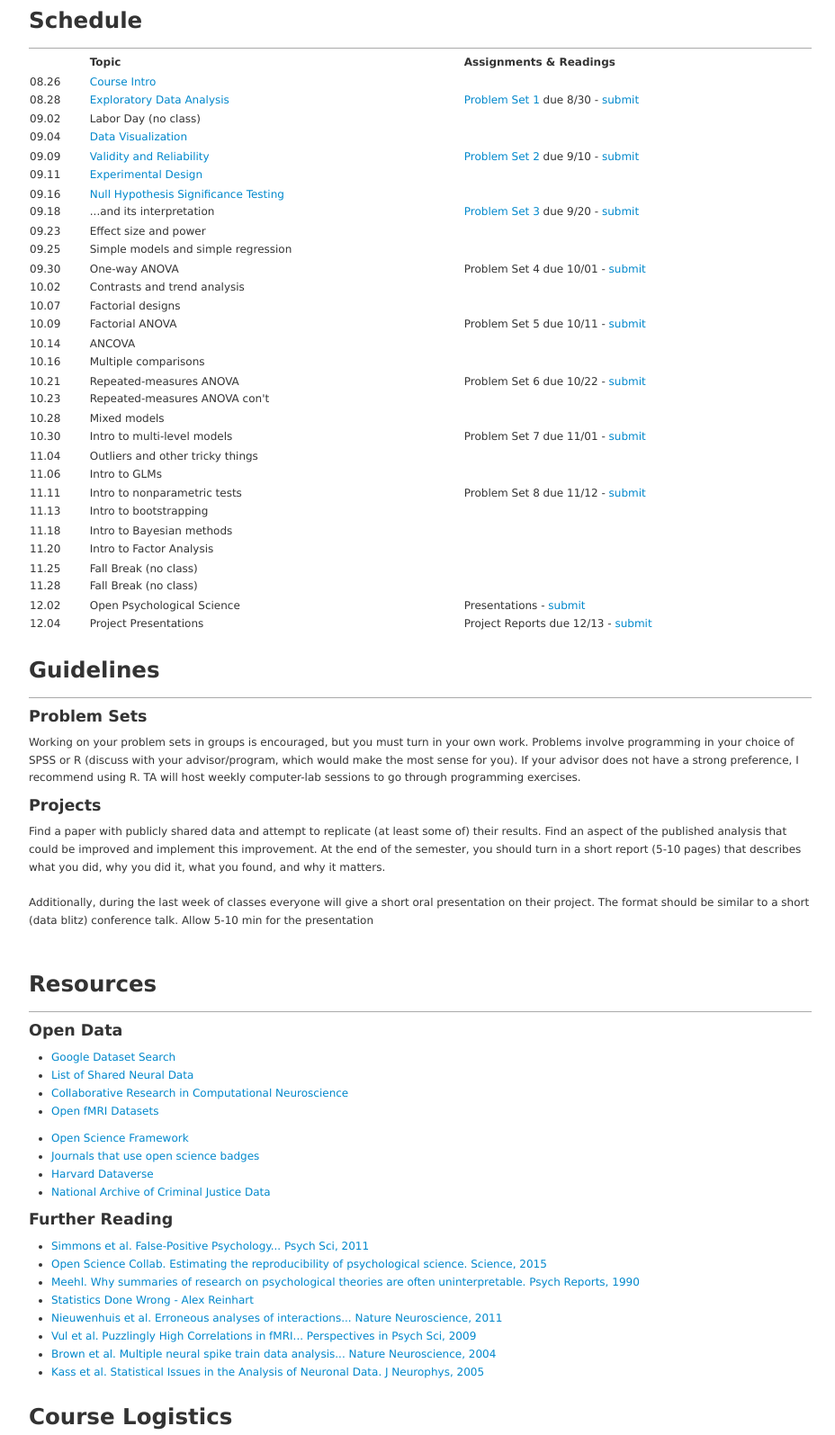
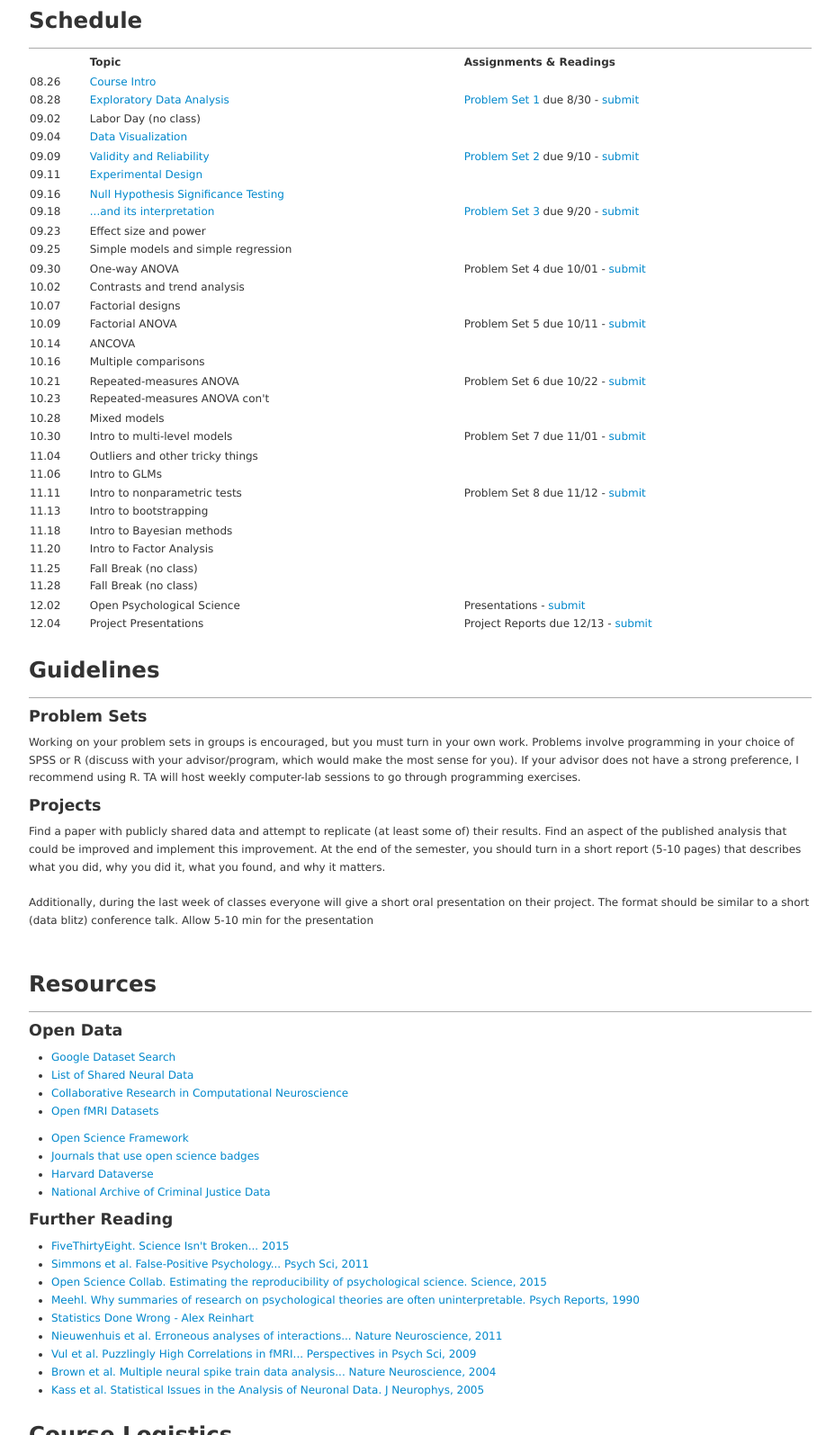
Before and after one commit to stevensonlab/teaching, a plain HTML site: page psyc5104/index.html in a window 1280 px wide. Shown: the part 891-2486 px from the top of the page at 90% size, without its empty margins (323-1251 px from the left). Drawn offline with nearby package versions, Linux system fonts and the light colour scheme; files whose address does not match are found by name.

Commit message:
Update index.html

```diff
--- a/psyc5104/index.html
+++ b/psyc5104/index.html
@@ -94,7 +94,7 @@
 			<td><a href="https://docs.google.com/document/d/1t22TvLfnu_Hd5lghuwTZ3BAxJjjGNf_YjOnv6Tx25SU/edit?usp=sharing">Problem Set 2</a> due 9/10 - <a href="https://forms.gle/xxU1uz55CbfCsPb29">submit</a><br><br>
 			</td></tr>
 
-			<tr valign="top"><td>09.16<br>09.18</td><td><a href="https://drive.google.com/file/d/1Z1b1-4_r0rRfgJMqPYAGRG0_xI7UacUL/view?usp=sharing">Null Hypothesis Significance Testing</a><br>...and its interpretation</td>
+			<tr valign="top"><td>09.16<br>09.18</td><td><a href="https://drive.google.com/file/d/1Z1b1-4_r0rRfgJMqPYAGRG0_xI7UacUL/view?usp=sharing">Null Hypothesis Significance Testing</a><br><a href="https://drive.google.com/file/d/1hcg4x1BWqfsekJVJt8OHFyoTWVe2n9tn/view?usp=sharing">...and its interpretation</a></td>
 			<td><br><a href="https://docs.google.com/document/d/1x7vP11ad4ymKHpvxT_o_Mp8tOaryGuZa59ld7YvUh98/edit?usp=sharing">Problem Set 3</a> due 9/20 - <a href="https://forms.gle/bVTjPf4hj5HqNjqw7">submit</a><br>
 			</td></tr>
 
@@ -181,11 +181,12 @@
 
 		<h4>Further Reading</h4>
 		<ul>
+		<li><a href="https://fivethirtyeight.com/features/science-isnt-broken/#part1">FiveThirtyEight. Science Isn't Broken... 2015</a>
 		<li><a href="https://journals.sagepub.com/doi/abs/10.1177/0956797611417632">Simmons et al. False-Positive Psychology... Psych Sci, 2011</a>
 		<li><a href="https://science.sciencemag.org/content/349/6251/aac4716">Open Science Collab. Estimating the reproducibility of psychological science. Science, 2015</a>
 		<li><a href="https://journals.sagepub.com/doi/abs/10.2466/pr0.1990.66.1.195">Meehl. Why summaries of research on psychological theories are often uninterpretable. Psych Reports, 1990</a>
 		<li><a href="http://www.refsmmat.com/statistics/index.html">Statistics Done Wrong - Alex Reinhart</a>
-		<li><a href="http://mres.gmu.edu/pmwiki/uploads/Main/Niewenhuis2011.pdf">Nieuwenhuis et al. Erroneous analyses of interactions... Nature Neuroscience, 2011</a>
+		<li><a href="http://www.sandernieuwenhuis.nl/pdfs/NieuwenhuisEtAl_NN_Perspective.pdf">Nieuwenhuis et al. Erroneous analyses of interactions... Nature Neuroscience, 2011</a>
 		<li><a href="http://psy2.ucsd.edu/~charris/articles/Vul_etal_2009.pdf">Vul et al. Puzzlingly High Correlations in fMRI... Perspectives in Psych Sci, 2009</a>
 		<li><a href="https://www.stanley.gatech.edu/courses/BMED7610_web/reading/brown_kass_mitra_2004.pdf">Brown et al. Multiple neural spike train data analysis... Nature Neuroscience, 2004</a>
 		<li><a href="http://www.cnbc.cmu.edu/cns/papers/Kassetal2005.pdf">Kass et al. Statistical Issues in the Analysis of Neuronal Data. J Neurophys, 2005</a>
```
